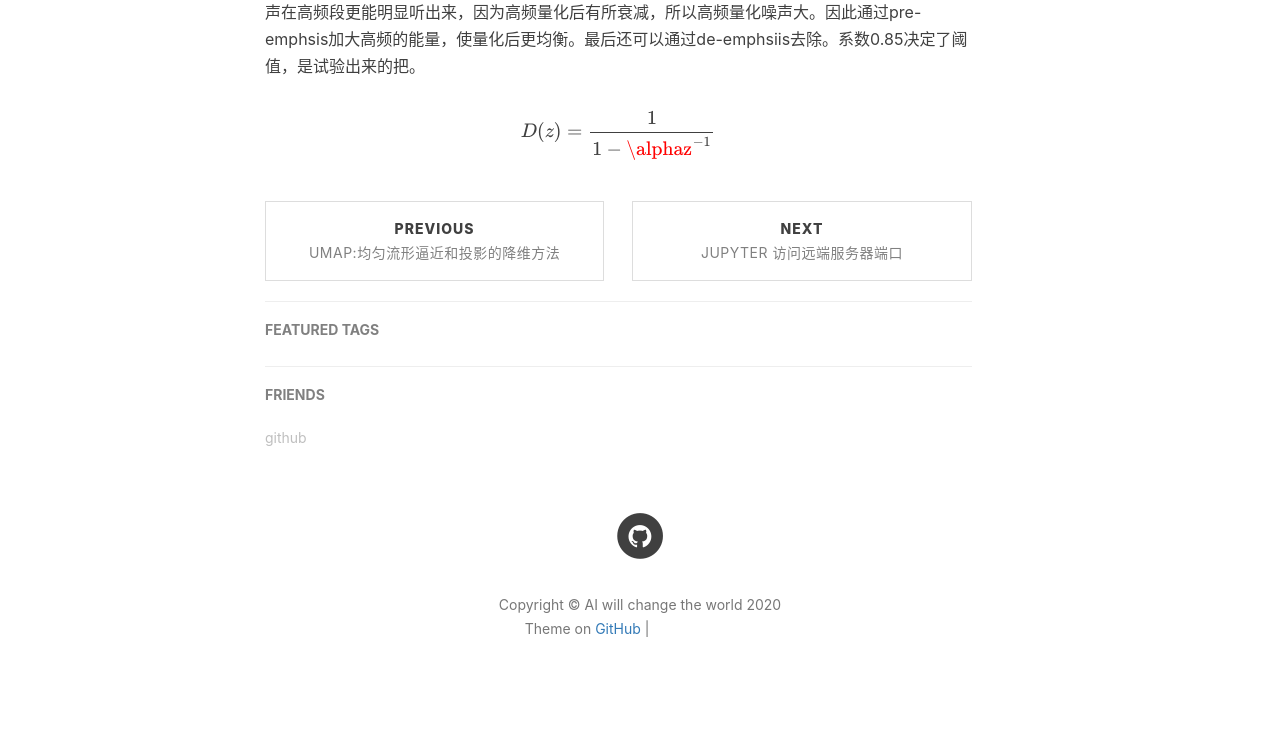
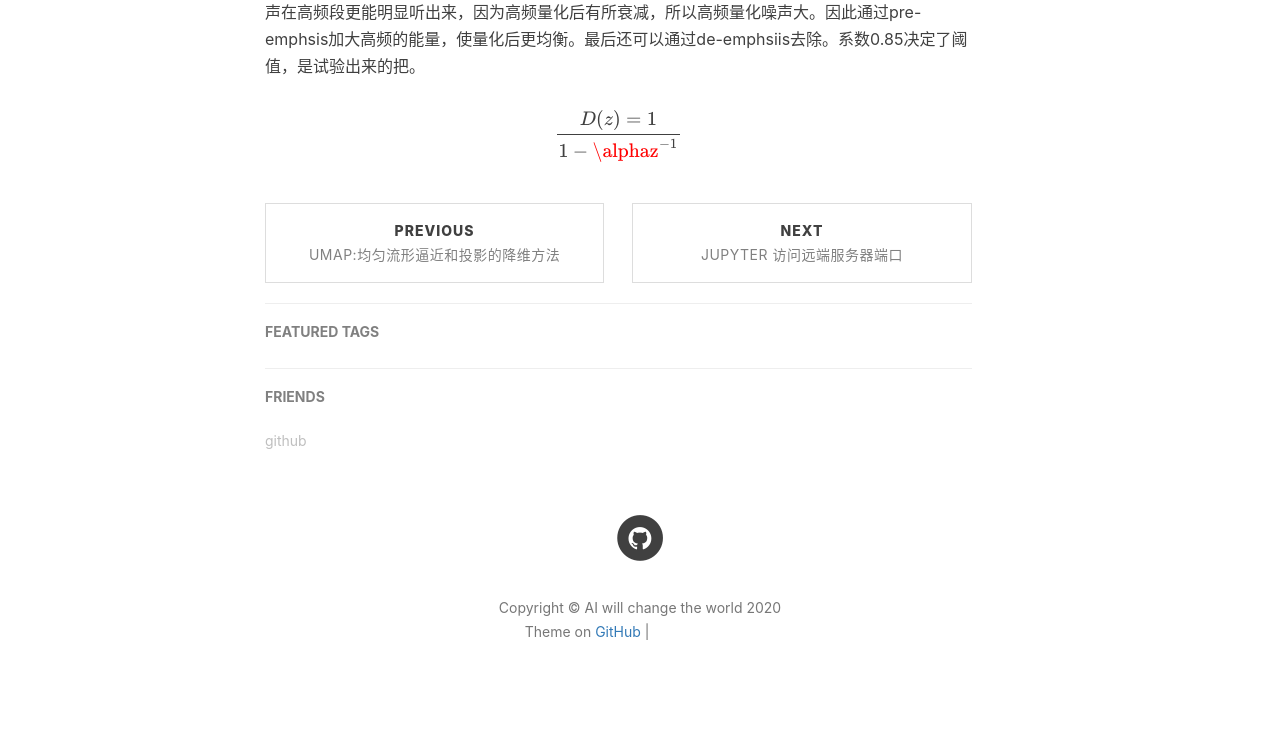
Before and after one commit to zhuxiaoxuhit/zhuxiaoxuhit.github.io, a Jekyll site: the page built from _posts/2020-01-14-LPCNet：物理建模加神经网络的声码器系统.md, in a window 1280 px wide. Shown: the part 1413-2142 px from the top of the page. Built offline with Jekyll 4.4.1, drawn with Linux system fonts in a browser that asks for light colours; nearby versions of some CDN libraries; formulas are drawn with MathJax 3; comment, search, counter and statistics services are not loaded; grey boxes are pictures that could not be loaded.

Commit message:
[ADD] formula mid

```diff
--- a/_posts/2020-01-14-LPCNet：物理建模加神经网络的声码器系统.md
+++ b/_posts/2020-01-14-LPCNet：物理建模加神经网络的声码器系统.md
@@ -31,4 +31,4 @@
 ## 论文分析
 #### pre-emphsis
 pre-emphsis滤波来提升高频能量，是个一阶高通滤波器。采用pre-enphsis的理由是$\mu$-law量化噪声在高频段更能明显听出来，因为高频量化后有所衰减，所以高频量化噪声大。因此通过pre-emphsis加大高频的能量，使量化后更均衡。最后还可以通过de-emphsiis去除。系数0.85决定了阈值，是试验出来的把。
-<center>$$D(z)=\frac{1}{1-\alphaz^{-1}}$$</center>
+<center>$$D(z) = {1}\over{1-\alphaz^{-1}}$$</center>
```
